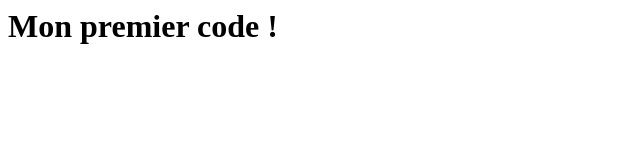
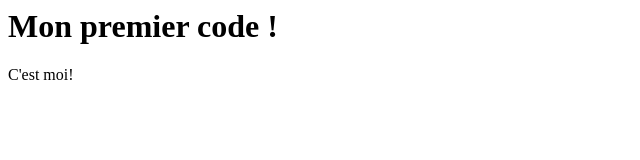
Before and after one commit to rayan-broq/Premier-code, a plain HTML site: page Index.html in a window 1280 px wide. Shown: the full height of the page, 0-640 px from the left. Drawn offline with Linux system fonts and the light colour scheme.

Commit message:
ajout para

```diff
--- a/Index.html
+++ b/Index.html
@@ -1 +1,2 @@
 <h1>Mon premier code !</h1>
+<p> C'est moi!</p>
```
